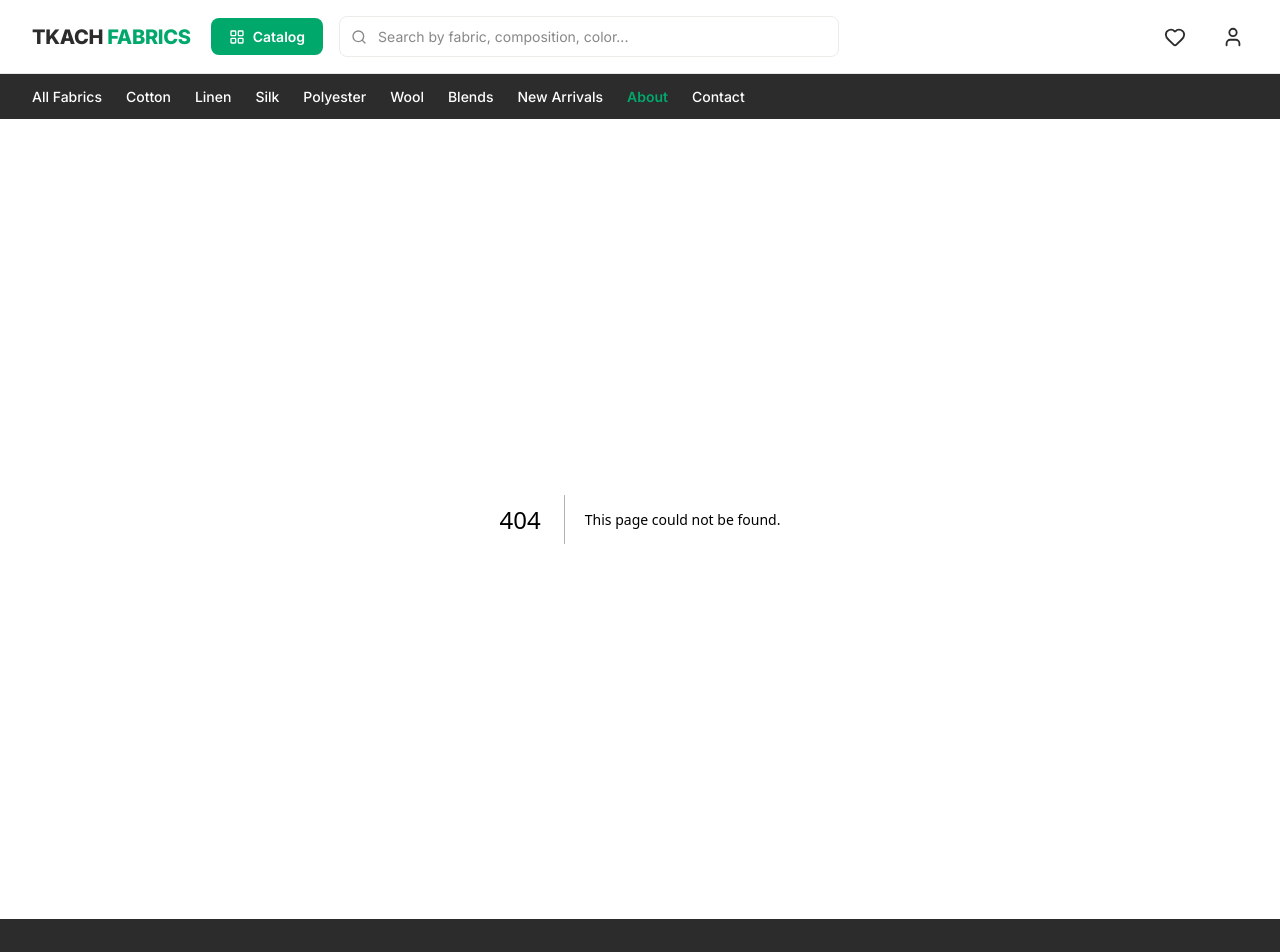
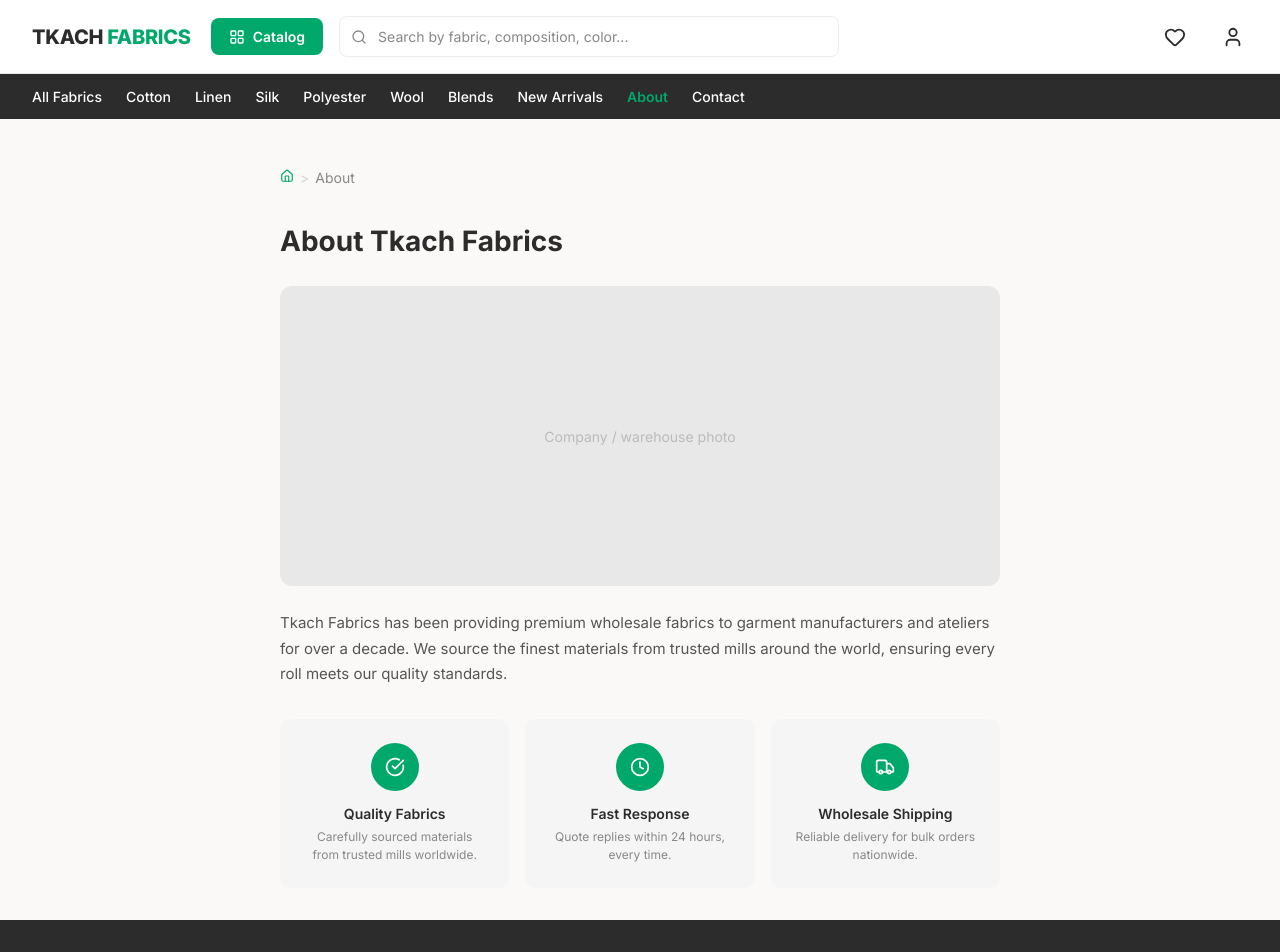
Before and after one commit to vladzsh/tkach-fabrics, a Next.js app: page /about in a window 1280 px wide. Before the commit this address had no page. Shown: the top 952 px of the page. Built offline with nearby package versions, Linux system fonts and the light colour scheme.

Commit message:
feat: add About page with value proposition cards

```diff
--- /dev/null
+++ b/src/app/about/page.module.css
@@ -0,0 +1,69 @@
+.page {
+  padding: 32px 24px;
+  background: var(--color-bg);
+}
+
+.content {
+  max-width: 720px;
+  margin: 0 auto;
+}
+
+.heroImage {
+  background: #e8e8e8;
+  border-radius: var(--radius-xl);
+  height: 300px;
+  margin-bottom: 24px;
+  display: flex;
+  align-items: center;
+  justify-content: center;
+}
+
+.values {
+  display: grid;
+  grid-template-columns: repeat(3, 1fr);
+  gap: 16px;
+  margin-top: 32px;
+}
+
+.valueCard {
+  background: var(--color-light-gray);
+  border-radius: var(--radius-lg);
+  padding: 24px;
+  text-align: center;
+}
+
+.iconCircle {
+  width: 48px;
+  height: 48px;
+  background: var(--color-accent);
+  border-radius: 50%;
+  display: flex;
+  align-items: center;
+  justify-content: center;
+  margin: 0 auto 12px;
+}
+
+.cardTitle {
+  font-size: 14px;
+  font-weight: 600;
+  margin-bottom: 4px;
+}
+
+.cardDesc {
+  font-size: 12px;
+  color: var(--color-text-secondary);
+}
+
+@media (max-width: 640px) {
+  .page {
+    padding: 24px 16px;
+  }
+
+  .heroImage {
+    height: 200px;
+  }
+
+  .values {
+    grid-template-columns: 1fr;
+  }
+}
--- /dev/null
+++ b/src/app/about/page.tsx
@@ -0,0 +1,66 @@
+import { CheckCircle, Clock, Truck } from 'lucide-react';
+import Breadcrumbs from '@/components/ui/Breadcrumbs';
+import styles from './page.module.css';
+
+export default function AboutPage() {
+  return (
+    <main className={styles.page}>
+      <div className={styles.content}>
+        <Breadcrumbs items={[{ label: 'About' }]} />
+
+        <h1
+          style={{
+            fontSize: '28px',
+            fontWeight: 700,
+            marginTop: '16px',
+            marginBottom: '24px',
+          }}
+        >
+          About Tkach Fabrics
+        </h1>
+
+        <div className={styles.heroImage}>
+          <span style={{ color: '#bbb', fontSize: '14px' }}>Company / warehouse photo</span>
+        </div>
+
+        <p
+          style={{
+            fontSize: '15px',
+            color: 'var(--color-text-muted)',
+            lineHeight: 1.7,
+          }}
+        >
+          Tkach Fabrics has been providing premium wholesale fabrics to garment manufacturers and
+          ateliers for over a decade. We source the finest materials from trusted mills around the
+          world, ensuring every roll meets our quality standards.
+        </p>
+
+        <div className={styles.values}>
+          <div className={styles.valueCard}>
+            <div className={styles.iconCircle}>
+              <CheckCircle size={20} color="white" />
+            </div>
+            <div className={styles.cardTitle}>Quality Fabrics</div>
+            <div className={styles.cardDesc}>Carefully sourced materials from trusted mills worldwide.</div>
+          </div>
+
+          <div className={styles.valueCard}>
+            <div className={styles.iconCircle}>
+              <Clock size={20} color="white" />
+            </div>
+            <div className={styles.cardTitle}>Fast Response</div>
+            <div className={styles.cardDesc}>Quote replies within 24 hours, every time.</div>
+          </div>
+
+          <div className={styles.valueCard}>
+            <div className={styles.iconCircle}>
+              <Truck size={20} color="white" />
+            </div>
+            <div className={styles.cardTitle}>Wholesale Shipping</div>
+            <div className={styles.cardDesc}>Reliable delivery for bulk orders nationwide.</div>
+          </div>
+        </div>
+      </div>
+    </main>
+  );
+}
```
